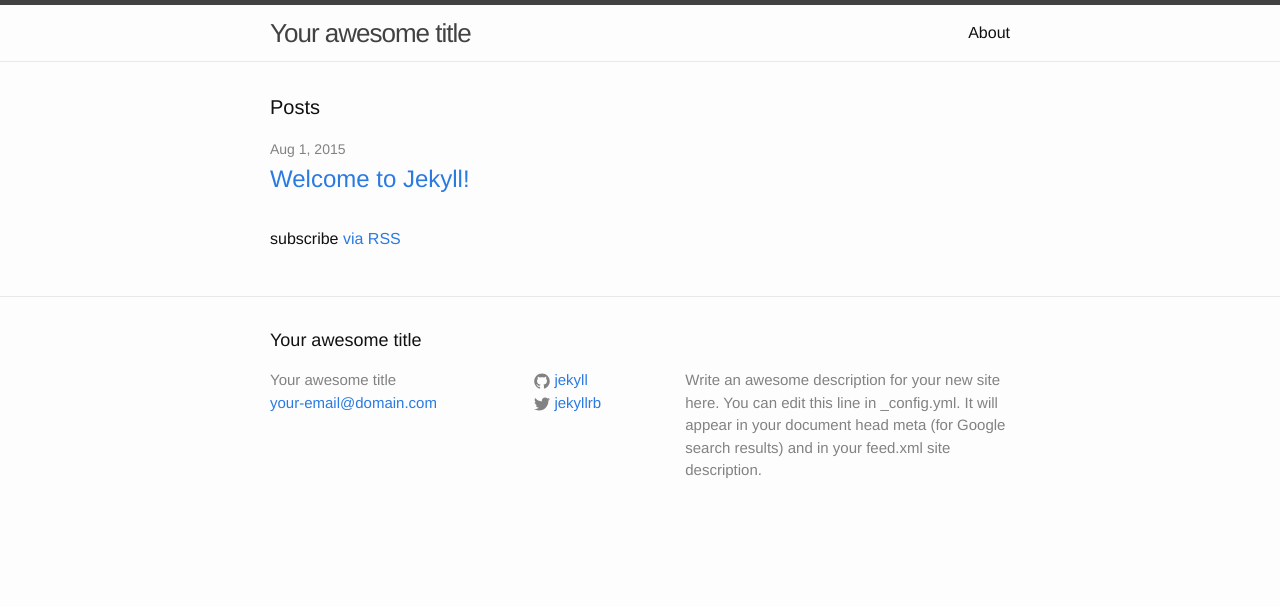
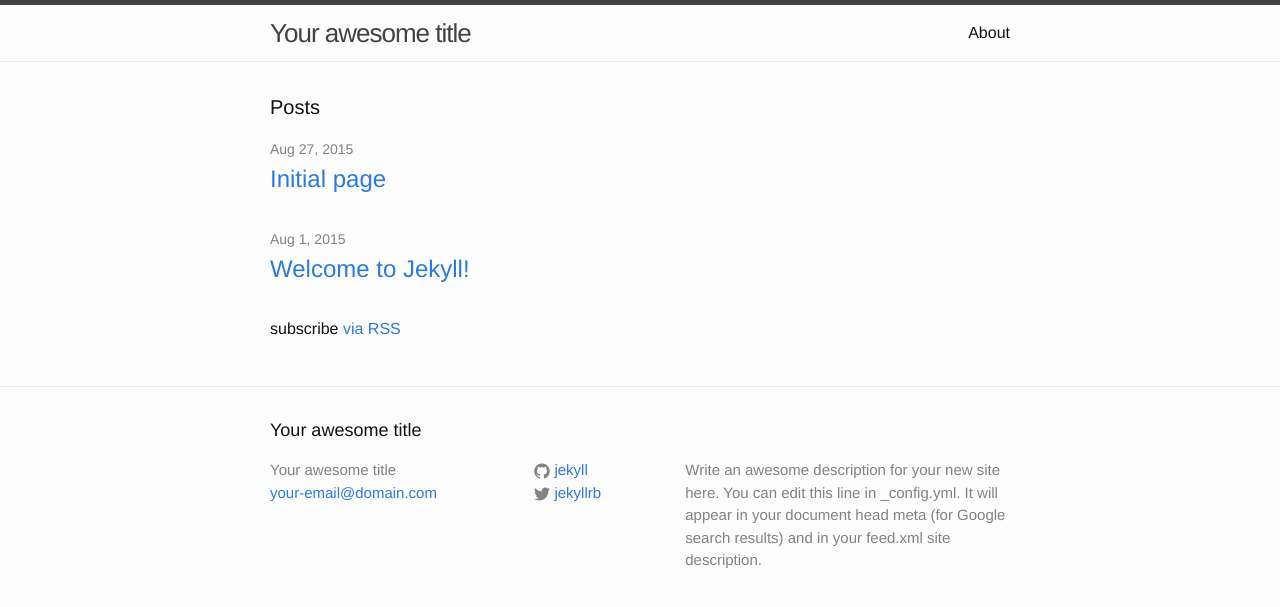
Before and after one commit to halisyilboga/halisyilboga.github.io, a Jekyll site: the page built from index.html, in a window 1280 px wide. Shown: the top 607 px of the page. Built offline with Jekyll 4.4.1, drawn with Linux system fonts in a browser that asks for light colours; a file with an impossible date is left out.

Commit message:
date fix

```diff
--- a/_posts/2015-27-07-initial.markdown
+++ b/_posts/2015-08-27-initial.markdown
@@ -2,7 +2,7 @@
 layout: post
 title: "Initial page"
 excerpt: "Solving reccurences with master method"
-date: 2015-27-08 13:53:00
+date: 2015-08-27 13:53:00
 ---
 
 Hi, here will be the article about solving **reccurences**.
```
